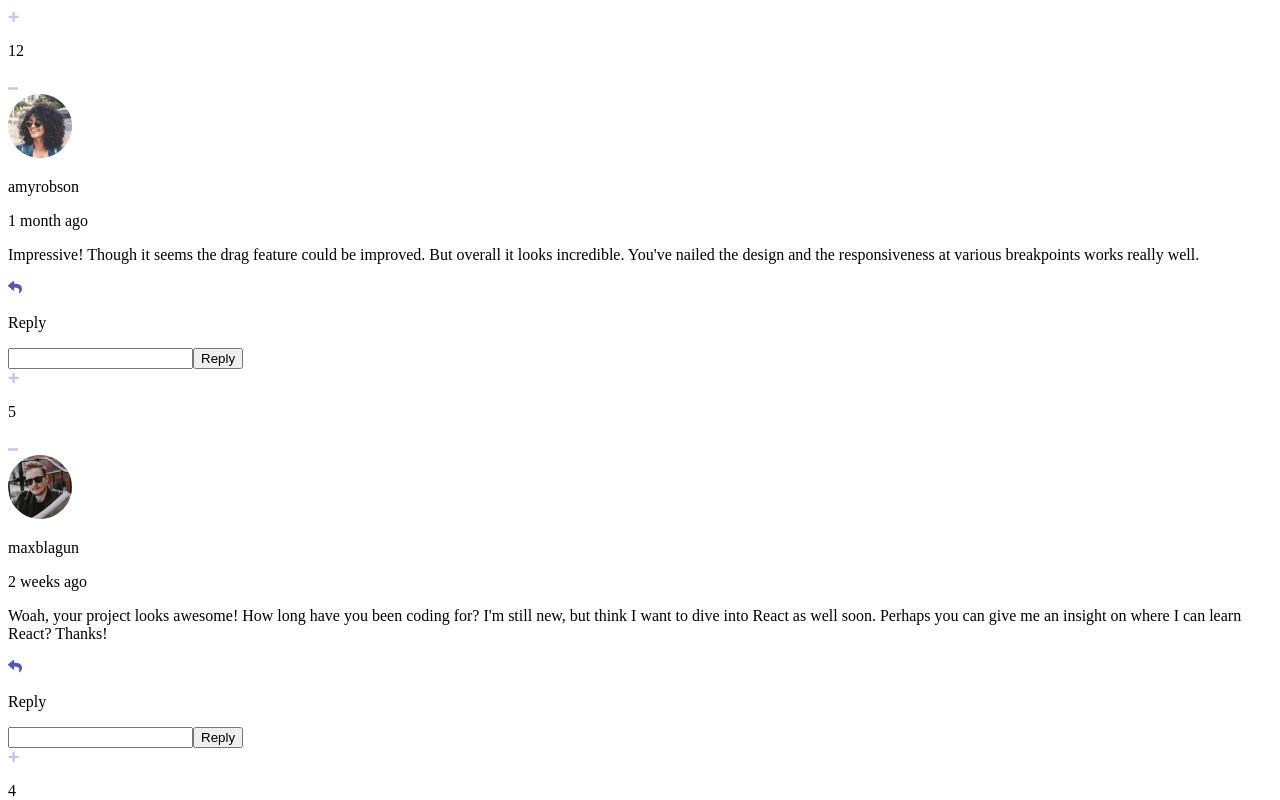
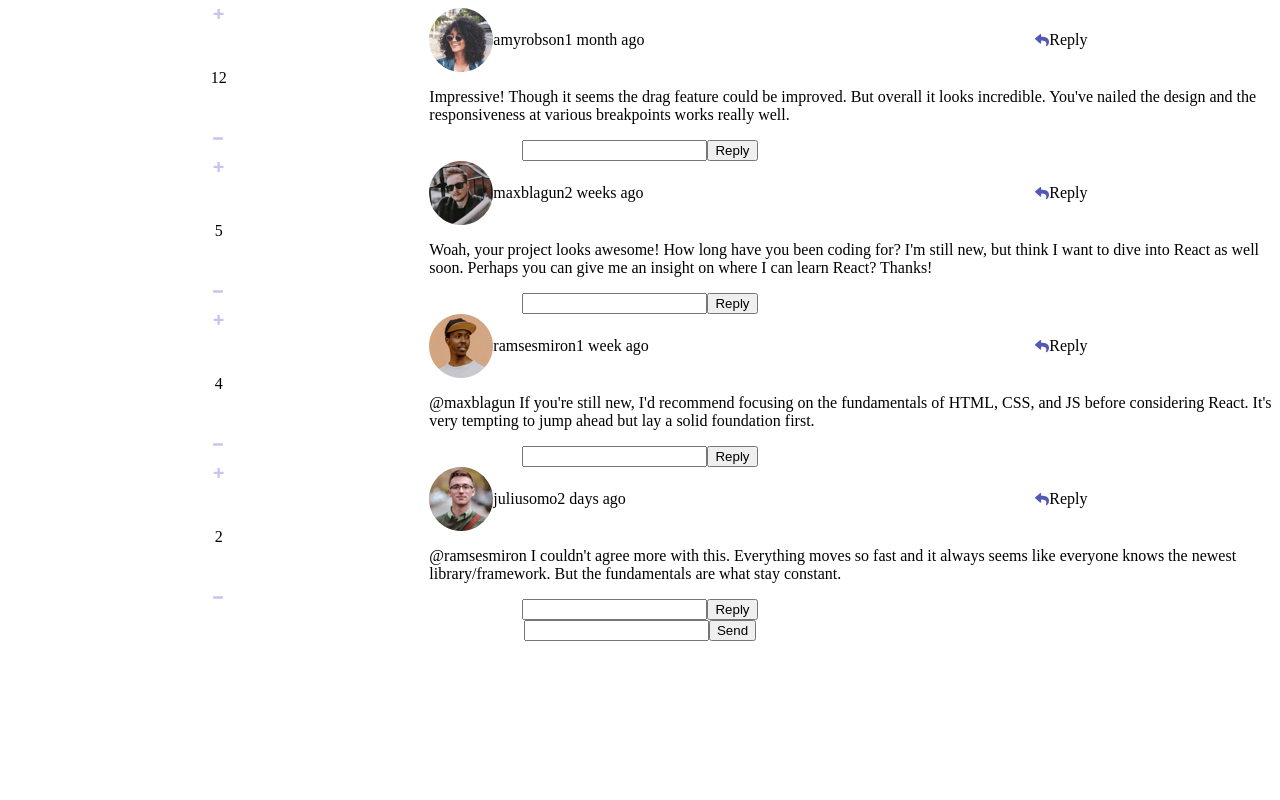
Before and after one commit to VasuBeachoo/interactive-comments-section, a JavaScript app: page / in a window 1280 px wide. Shown: the top 800 px of the page. Built offline with nearby package versions, Linux system fonts and the light colour scheme.

Commit message:
Style desktop layout

```diff
--- a/src/App.js
+++ b/src/App.js
@@ -1,7 +1,14 @@
 import styled from "styled-components";
 import CommentSection from "./components/CommentSection";
 
-const AppBox = styled.div``;
+const AppBox = styled.div`
+  display: flex;
+  flex-direction: row;
+  justify-content: center;
+  align-items: flex-start;
+  width: 100%;
+  min-height: 100vh;
+`;
 
 const App = () => {
   return (
--- a/src/components/Comment.js
+++ b/src/components/Comment.js
@@ -1,10 +1,12 @@
 import styled from "styled-components";
-import CommentRating from "./CommentRating";
+import Rating from "./Rating";
 import UserTag from "./UserTag";
 import { ReplyAction, DeleteAction, EditAction } from "./CommentAction";
 import CommentInput from "./CommentInput";
 
-export const CommentText = styled.p``;
+export const CommentText = styled.p`
+  grid-area: 2 / 2 / span 1 / span 2;
+`;
 
 export const CommentAge = styled.p``;
 
@@ -12,11 +14,29 @@ export const CommentUsername = styled.p``;
 
 export const CommentAvatar = styled.img``;
 
-export const CommentInfoBox = styled.div``;
+export const CommentInfoBox = styled.div`
+  grid-area: 1 / 2 / span 1 / span 1;
+  display: flex;
+  flex-direction: row;
+  justify-content: flex-start;
+  align-items: center;
+`;
 
-export const CommentBox = styled.div``;
+export const CommentRating = styled(Rating)`
+  grid-area: 1 / 1 / span 2 / span 1;
+`;
 
-export const CommentContainer = styled.div``;
+export const CommentBox = styled.div`
+  display: grid;
+  grid-template: auto / 1fr 1fr 1fr;
+`;
+
+export const CommentContainer = styled.div`
+  display: flex;
+  flex-direction: column;
+  justify-content: flex-start;
+  align-items: center;
+`;
 
 const Comment = ({ className, data }) => {
   return (
--- a/src/components/CommentAction.js
+++ b/src/components/CommentAction.js
@@ -7,7 +7,12 @@ export const ActionText = styled.p``;
 
 export const ActionIcon = styled.img``;
 
-export const CommentActionBox = styled.div``;
+export const CommentActionBox = styled.div`
+  display: flex;
+  flex-direction: row;
+  justify-content: center;
+  align-items: center;
+`;
 
 const CommentAction = ({ className, iconSrc, iconAlt, text }) => {
   return (
--- a/src/components/CommentChain.js
+++ b/src/components/CommentChain.js
@@ -3,7 +3,12 @@ import Comment from "./Comment";
 
 export const RepliesBox = styled.div``;
 
-export const CommentChainBox = styled.div``;
+export const CommentChainBox = styled.div`
+  display: flex;
+  flex-direction: column;
+  justify-content: flex-start;
+  align-items: center;
+`;
 
 const CommentChain = ({ className, comment }) => {
   return (
--- a/src/components/CommentInput.js
+++ b/src/components/CommentInput.js
@@ -6,7 +6,12 @@ export const InputArea = styled.input.attrs({ type: "text" })``;
 
 export const AvatarImg = styled.img.attrs({ alt: "user-avatar" })``;
 
-export const CommentInputBox = styled.div``;
+export const CommentInputBox = styled.div`
+  display: flex;
+  flex-direction: row;
+  justify-content: flex-start;
+  align-items: center;
+`;
 
 const CommentInput = ({ className, userAvatar, btnText }) => {
   return (
--- a/src/components/CommentSection.js
+++ b/src/components/CommentSection.js
@@ -3,9 +3,19 @@ import CommentChain from "./CommentChain";
 import CommentInput from "./CommentInput";
 import * as users from "../users";
 
-export const CommentsBox = styled.div``;
+export const CommentsBox = styled.div`
+  display: flex;
+  flex-direction: column;
+  justify-content: flex-start;
+  align-items: center;
+`;
 
-export const CommentSectionBox = styled.div``;
+export const CommentSectionBox = styled.div`
+  display: flex;
+  flex-direction: column;
+  justify-content: flex-start;
+  align-items: center;
+`;
 
 const CommentSection = ({ className }) => {
   const data = {
--- a/src/components/CommentRating.js
+++ b/src/components/Rating.js
@@ -11,16 +11,21 @@ export const RatingValue = styled.p``;
 
 export const PlusSign = styled.img.attrs({ src: iconPlus, alt: "plus-sign" })``;
 
-export const CommentRatingBox = styled.div``;
+export const RatingBox = styled.div`
+  display: flex;
+  flex-direction: column;
+  justify-content: space-between;
+  align-items: center;
+`;
 
-const CommentRating = ({ className, rating }) => {
+const Rating = ({ className, rating }) => {
   return (
-    <CommentRatingBox className={className}>
+    <RatingBox className={className}>
       <PlusSign />
       <RatingValue>{rating}</RatingValue>
       <MinusSign />
-    </CommentRatingBox>
+    </RatingBox>
   );
 };
 
-export default CommentRating;
+export default Rating;
```
